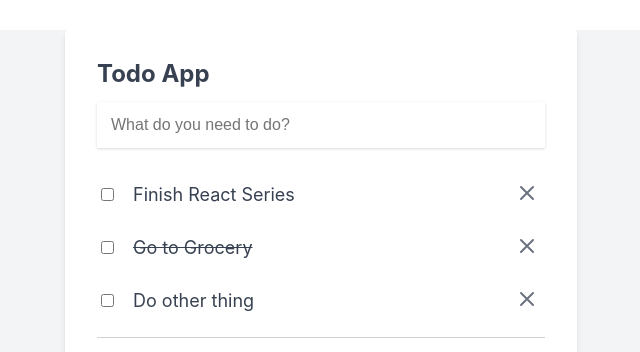
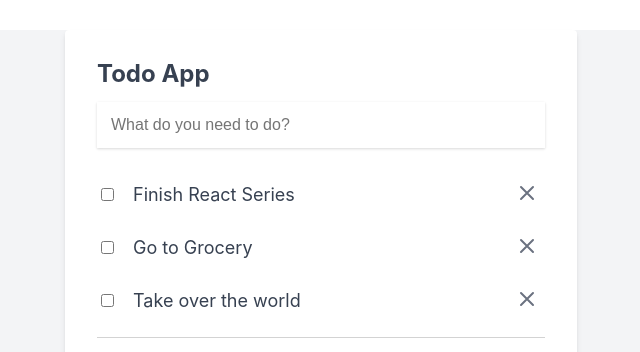
Before and after one commit to olvrcrls/react-todo, a React (Create React App) app: page / in a window 1280 px wide. Shown: the top 352 px of the page, without its empty margins (319-959 px from the left). Built offline with nearby package versions, Linux system fonts and the light colour scheme.

Commit message:
Class based components vs Functional components that use useState hook.

```diff
--- a/src/components/App.jsx
+++ b/src/components/App.jsx
@@ -1,7 +1,31 @@
+import { useState } from 'react';
+
 import '../reset.css';
 import '../App.css';
+import AppClass from './AppClass';
 
+/**
+ * Functional components with the use of useState hook
+ */
 function App() {
+    const [todos, setTodos] = useState([
+        {
+            id: 1,
+            title: "Finish React Series",
+            isComplete: false
+        },
+        {
+            id: 2,
+            title: "Go to Grocery",
+            isComplete: true
+        },
+        {
+            id: 3,
+            title: "Take over the world",
+            isComplete: false
+        }
+    ]);
+
     return (
         <div className="todo-app-container">
             <div className="todo-app">
@@ -15,10 +39,12 @@
                 </form>
 
                 <ul className="todo-list">
-            <li className="todo-item-container">
+                    {
+                    todos.map((todo, index) => {
+                        return <li className="todo-item-container">
                             <div className="todo-item">
-                <input type="checkbox" />
-                <span className="todo-item-label">Finish React Series</span>
+                            <input type="checkbox"/>
+                            <span className="todo-item-label">{ todo.title }</span>
                             {/* <input type="text" className="todo-item-input" value="Finish React Series" /> */}
                             </div>
                             <button className="x-button">
@@ -37,52 +63,8 @@
                             </svg>
                             </button>
                         </li>
-            <li className="todo-item-container">
-                <div className="todo-item">
-                <input type="checkbox" />
-                <span className="todo-item-label line-through">
-                    Go to Grocery
-                </span>
-                {/* <input type="text" className="todo-item-input" value="Go to Grocery" /> */}
-                </div>
-                <button className="x-button">
-                <svg
-                    className="x-button-icon"
-                    fill="none"
-                    viewBox="0 0 24 24"
-                    stroke="currentColor"
-                >
-                    <path
-                    strokeLinecap="round"
-                    strokeLinejoin="round"
-                    strokeWidth={2}
-                    d="M6 18L18 6M6 6l12 12"
-                    />
-                </svg>
-                </button>
-            </li>
-            <li className="todo-item-container">
-                <div className="todo-item">
-                <input type="checkbox" />
-                <span className="todo-item-label">Do other thing</span>
-                {/* <input type="text" className="todo-item-input" value="Do other thing /> */}
-                </div>
-                <button className="x-button">
-                <svg
-                    className="x-button-icon"
-                    fill="none"
-                    viewBox="0 0 24 24"
-                    stroke="currentColor"
-                >
-                    <path
-                    strokeLinecap="round"
-                    strokeLinejoin="round"
-                    strokeWidth={2}
-                    d="M6 18L18 6M6 6l12 12"
-                    />
-                </svg>
-                </button>
-            </li>
+                        })
+                    }
                 </ul>
 
                 <div className="check-all-container">
@@ -107,6 +89,8 @@
                 </div>
             </div>
         </div>
+
+        // <AppClass/> // Uncomment to use class based components
     );
 }
 
--- /dev/null
+++ b/src/components/AppClass.jsx
@@ -0,0 +1,95 @@
+import React, { Component } from 'react'
+/**
+ * Example for class based components
+ */
+export default class AppClass extends Component {
+    constructor(props) {
+        super(props);
+        this.state = {
+            todos: [
+                {
+                    id: 1,
+                    title: "Finish React Series",
+                    isComplete: false
+                },
+                {
+                    id: 2,
+                    title: "Go to Grocery",
+                    isComplete: true
+                },
+                {
+                    id: 3,
+                    title: "Take over the world",
+                    isComplete: false
+                }
+            ],
+        };
+    }
+
+    render() {
+        return (
+            <div className="todo-app-container">
+                <div className="todo-app">
+                    <h2>Todo App</h2>
+                    <form action="#">
+                    <input
+                        type="text"
+                        className="todo-input"
+                        placeholder="What do you need to do?"
+                    />
+                    </form>
+
+                    <ul className="todo-list">
+                        {
+                        this.state.todos.map((todo, index) => {
+                            return <li className="todo-item-container">
+                                <div className="todo-item">
+                                <input type="checkbox"/>
+                                <span className="todo-item-label">{ todo.title }</span>
+                                {/* <input type="text" className="todo-item-input" value="Finish React Series" /> */}
+                                </div>
+                                <button className="x-button">
+                                <svg
+                                    className="x-button-icon"
+                                    fill="none"
+                                    viewBox="0 0 24 24"
+                                    stroke="currentColor"
+                                >
+                                    <path
+                                    strokeLinecap="round"
+                                    strokeLinejoin="round"
+                                    strokeWidth={2}
+                                    d="M6 18L18 6M6 6l12 12"
+                                    />
+                                </svg>
+                                </button>
+                            </li>
+                            })
+                        }
+                    </ul>
+
+                    <div className="check-all-container">
+                    <div>
+                        <div className="button">Check All</div>
+                    </div>
+
+                    <span>3 items remaining</span>
+                    </div>
+
+                    <div className="other-buttons-container">
+                    <div>
+                        <button className="button filter-button filter-button-active">
+                        All
+                        </button>
+                        <button className="button filter-button">Active</button>
+                        <button className="button filter-button">Completed</button>
+                    </div>
+                    <div>
+                        <button className="button">Clear completed</button>
+                    </div>
+                    </div>
+                </div>
+            </div>
+        );
+    }
+}
```
Lines whose indentation alone changed are shown as unchanged.
